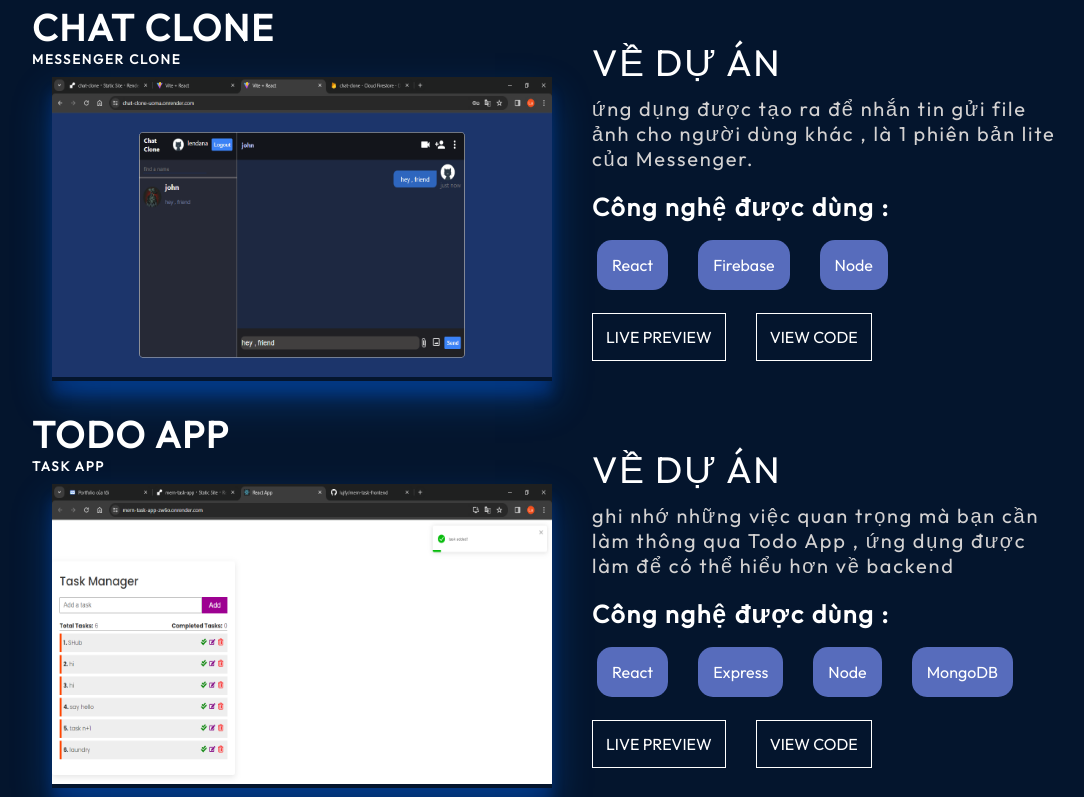
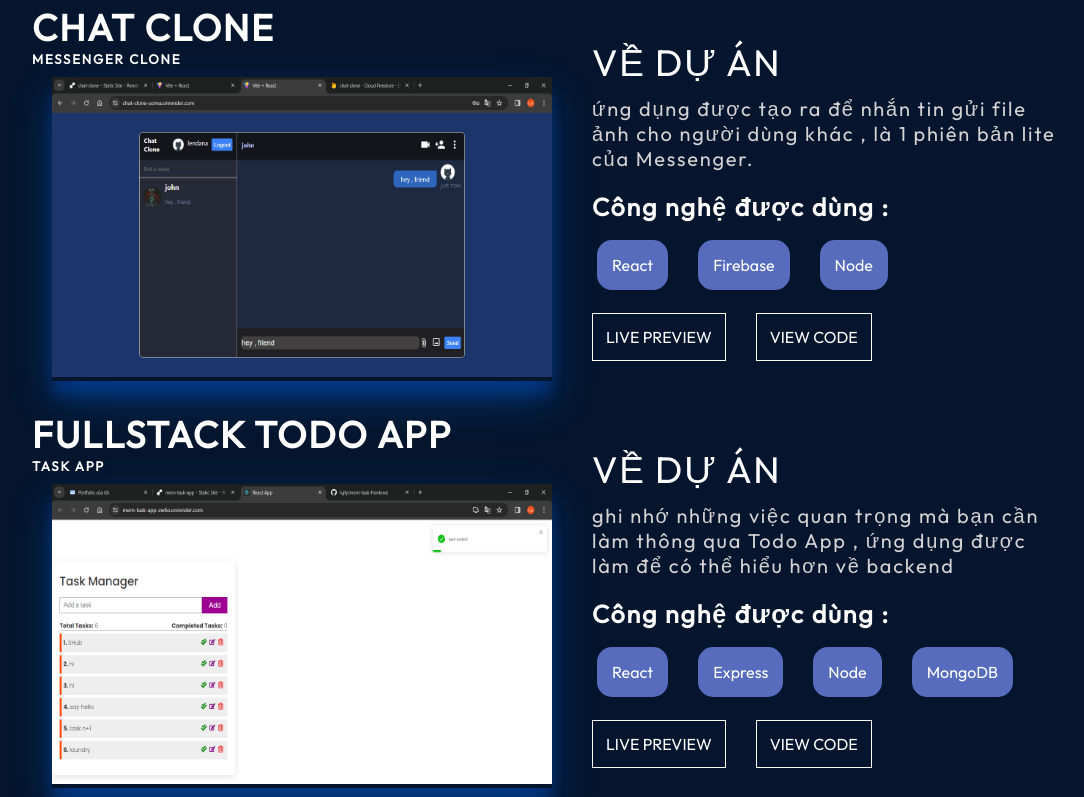
Before and after one commit to lujfy/PORTFOLIO, a React (Vite) app: page / in a window 1280 px wide. Shown: the part 2000-2797 px from the top of the page, without its empty margins (96-1180 px from the left). Built offline with nearby package versions, Linux system fonts and the light colour scheme; a web font is replaced by a local one.

Commit message:
add new project

```diff
--- a/src/data/projects.js
+++ b/src/data/projects.js
@@ -9,8 +9,9 @@ export const PROJECTS = [
         "source": "https://github.com/lujfy/chat-clone"
       },
 
+
       {
-        "title": "Todo App",
+        "title": "FullStack Todo App",
         "smallTitle" : "Task app" ,
         "imageSrc": "projects/3.png",
         "description": "ghi nhớ những việc quan trọng mà bạn cần làm thông qua Todo App , ứng dụng được làm để có thể hiểu hơn về backend",
@@ -20,14 +21,25 @@ export const PROJECTS = [
       },
 
       {
-        "title": "Etch a sketch",
-        "smallTitle" : "Microsoft paint clone" ,
-        "imageSrc": "projects/4.png",
-        "description": "ứng dụng vẽ vời được tạo ra để thử nghiệm về web và độ nhạy của giao diện web",
-        "skills": ["Webpack" , "Node" ],
-        "demo": "https://lujfy.github.io/etch-a-sketch-odin/",
-        "source": "https://github.com/lujfy/etch-a-sketch-odin"
+        "title": "NextBlog",
+        "smallTitle" : "Corporations Blogging Website" ,
+        "imageSrc": "projects/5.png",
+        "description": "Chia sẻ , viết nên những cau chuyện của bạn thông qua Next Blog , A Serverless Website ",
+        "skills": ["Nextjs" , "Node" , "MongoDB" , "Express" ],
+        "demo": "https://main--nextblog5123.netlify.app/",
+        "source": "https://github.com/lujfy/NextBlog"
+      },
+
+      {
+        "title": "Todo App",
+        "smallTitle" : "Local Storage task app" ,
+        "imageSrc": "projects/6.png",
+        "description": "Năng động hơn , làm chủ các công việc của bạn với task app này",
+        "skills": ["Reactjs"],
+        "demo": "https://main--localtodoapp.netlify.app/",
+        "source": "https://github.com/lujfy/local-todoApp"
       },
 
 
+
 ]
```
Also changed, not shown: assets/projects/5.png (added), assets/projects/6.png (added).
